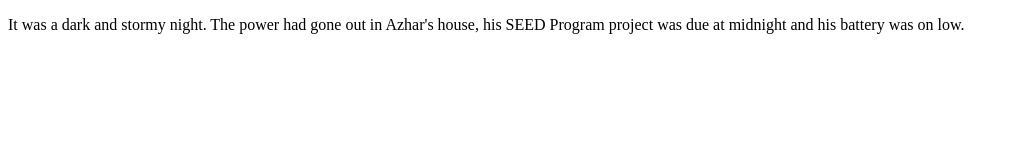
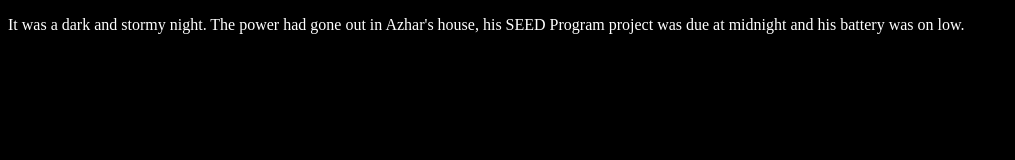
Before and after one commit to azharahamed/Fireside_Story, a plain HTML site: page index.html in a window 1280 px wide. Shown: the whole page, without its empty margins (0-1015 px from the left). Drawn offline with Linux system fonts and the light colour scheme.

Commit message:
Added style.css and linked to index.html

```diff
--- a/index.html
+++ b/index.html
@@ -1,6 +1,7 @@
 <!DOCTYPE html>
 <html lang="en">
 <head>
+  <link rel="stylesheet" type="text/css" href="style.css">
   <meta charset="UTF-8">
   <meta name="viewport" content="width=device-width, initial-scale=1.0">
   <meta http-equiv="X-UA-Compatible" content="ie=edge">
--- /dev/null
+++ b/style.css
@@ -0,0 +1,4 @@
+body {
+  color: white;
+  background-color: black;
+}
```
